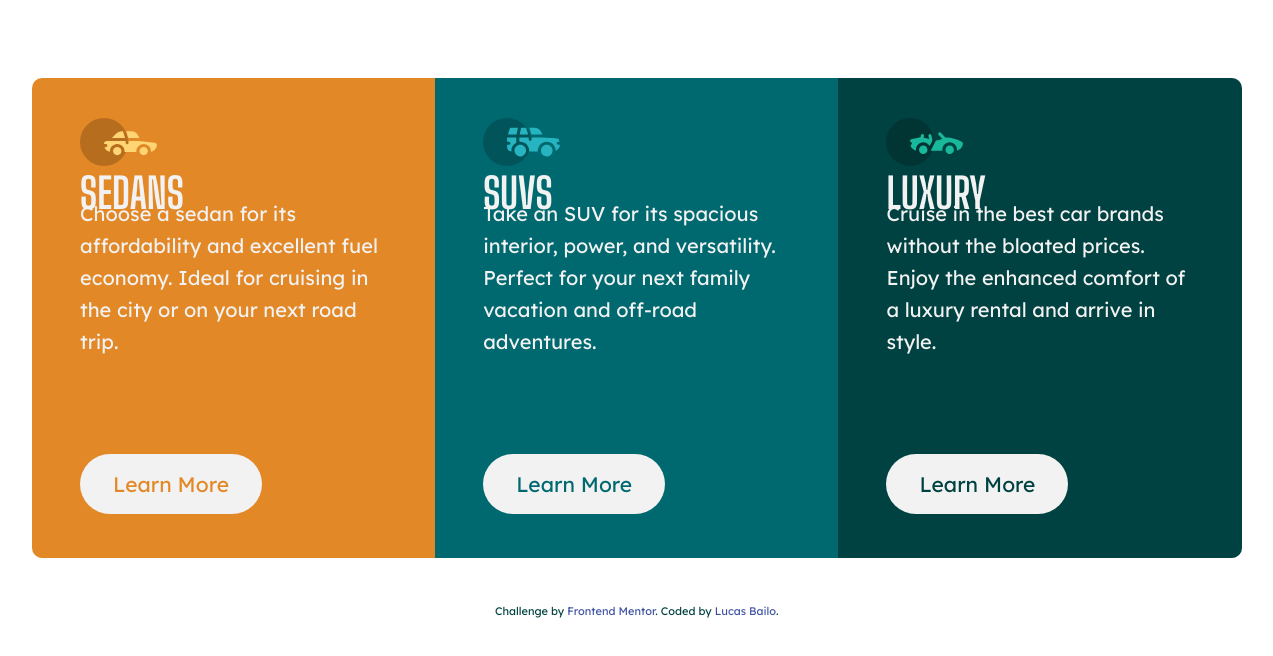
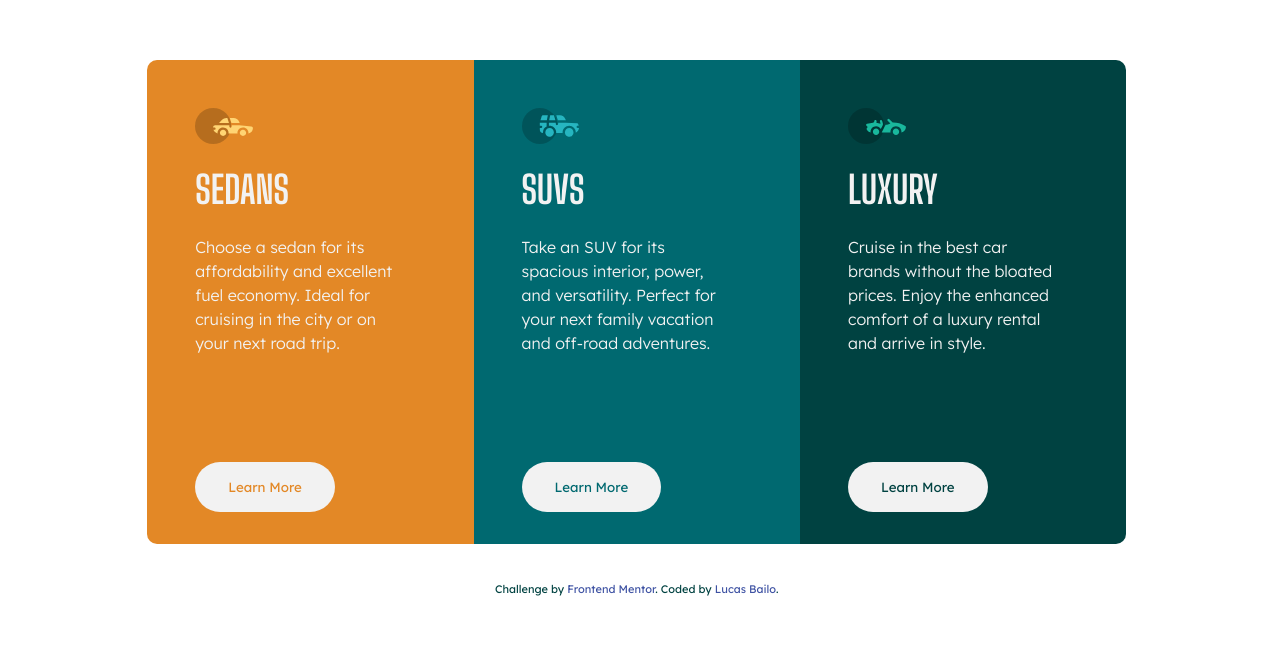
Before and after one commit to lucasbailo/3-column-preview-card, a plain HTML site: page index.html in a window 1536 px wide. Shown: the part 206-862 px from the top of the page, without its empty margins (208-1481 px from the left). Drawn offline with Linux system fonts and the light colour scheme.

Commit message:
Correcting some problems in the desktop design

```diff
--- a/index.html
+++ b/index.html
@@ -10,6 +10,7 @@
   <link rel="preconnect" href="https://fonts.gstatic.com" crossorigin>
   <link href="https://fonts.googleapis.com/css2?family=Lexend+Deca&display=swap" rel="stylesheet">
   <link href="https://fonts.googleapis.com/css2?family=Big+Shoulders+Display:wght@700&display=swap" rel="stylesheet">
+  <link href="https://fonts.googleapis.com/css2?family=Lexend+Deca:wght@300&display=swap" rel="stylesheet">
   <link rel="stylesheet" href="./styles/style.css">
 
 
@@ -23,9 +24,9 @@
 </head>
 <body>
   <main>
-
+    <div class="cards__container">
       <div class="card__container card__container-first-card">
-      <img src="./images/icon-sedans.svg" alt="Sedans Section Icon" class="container__icon">
+        <img src="./images/icon-sedans.svg" alt="" aria-hidden="true" class="container__icon">
 
         <div class="main__title">
           Sedans
@@ -41,7 +42,7 @@
       </div>
 
       <div class="card__container card__container-second-card">
-      <img src="./images/icon-suvs.svg" alt="SUVs Section Icon" class="container__icon">
+        <img src="./images/icon-suvs.svg" alt="" aria-hidden="true" class="container__icon">
 
         <div class="main__title">
           SUVs
@@ -57,7 +58,7 @@
       </div>
 
       <div class="card__container card__container-third-card">
-      <img src="./images/icon-luxury.svg" alt="Luxury Section Icon" class="container__icon">
+        <img src="./images/icon-luxury.svg" alt="" aria-hidden="true" class="container__icon">
 
         <div class="main__title">
           Luxury
@@ -67,16 +68,16 @@
           rental and arrive in style.
         </div>
         <div class="container__button">
-        <button class="card__button button__color3">Learn More</button>
+          <button class="card__button button__color3">Learn More</a>
         </div>
 
       </div>
-
+    </div>
   </main>
 
   <footer class="attribution">
     Challenge by <a rel="noopener" href="https://www.frontendmentor.io?ref=challenge" target="_blank">Frontend Mentor</a>.
-    Coded by <a rel="noopener" href="https://github.com/lucasbailo">Lucas Bailo</a>.
+    Coded by <a rel="noopener" href="https://github.com/lucasbailo" target="_blank">Lucas Bailo</a>.
   </footer>
 </body>
 </html>
--- a/styles/style.css
+++ b/styles/style.css
@@ -84,6 +84,7 @@ body {
 
 .card__button:active {
     background: var(--Transparent-white);
+    color: var(--Bright-orange);
 }
 
 .button__color1 {
@@ -137,18 +138,40 @@ body {
 
     main {
         display: flex;
+        align-items: center;
+        justify-content: center;
+    }
+
+    .cards__container {
+        display: flex;
         flex-direction: row;
-        height: 60%;
+        align-items: center;
         justify-content: center;
-
+        height: 100%;
     }
 
     .card__container {
-        display: grid;
-        width: 20%;
-        row-gap: 1rem;
-        align-items: flex-end;
-        grid-template-rows: 10% 10% 30% 35%;
+        width: 15%;
+        display: flex;
+        flex-direction: column;
+        justify-content: space-between;
+        height: 100%;
+    }
+
+    .container__icon {
+        width: 25%;
+        margin-bottom: 0rem;
+    }
+
+    .main__title {
+        margin-bottom: 0rem;
+        font-size: 38px;
+    }
+
+    .main_description {
+        width: 90%;
+        font-weight: 300;
+        font-size: 16px;
     }
 
     .card__container-first-card {
@@ -157,37 +180,20 @@ body {
     }
 
     .card__container-third-card {
+        border-bottom-left-radius: 0;
         border-top-right-radius: 10px;
-        border-bottom-left-radius: 0;
     }
 
-    .container__icon {
-        margin-bottom: 0;
-        width: 25%;
-    }
-
-    .main__title {
-        margin-bottom: 0;
-        font-size: 42px;
-
-    }
-
-    .main_description {
-        font-size: 20px;
-        line-height: 2rem;
-    }
-
-    .card__button {
-        margin-top: 0;
-        font-size: 21px;
+    .container__button {
+        margin-top: 3rem;
+        font-size: 22px;
     }
 
     .attribution {
+        margin-top: 5rem;
         font-size: 18px;
     }
-
 }
-
 
 @media screen and (min-width: 1024px) {
 
@@ -198,17 +204,40 @@ body {
 
     main {
         display: flex;
+        align-items: center;
+        justify-content: center;
+    }
+
+    .cards__container {
+        display: flex;
         flex-direction: row;
-        height: 60%;
+        align-items: center;
         justify-content: center;
-
+        height: 100%;
     }
 
     .card__container {
-        display: grid;
-        width: 20%;
-        row-gap: 1rem;
-        align-items: flex-end;
+        width: 15%;
+        display: flex;
+        flex-direction: column;
+        justify-content: space-between;
+        height: 100%;
+    }
+
+    .container__icon {
+        width: 25%;
+        margin-bottom: 0rem;
+    }
+
+    .main__title {
+        margin-bottom: 0rem;
+        font-size: 38px;
+    }
+
+    .main_description {
+        width: 90%;
+        font-weight: 300;
+        font-size: 16px;
     }
 
     .card__container-first-card {
@@ -217,80 +246,17 @@ body {
     }
 
     .card__container-third-card {
+        border-bottom-left-radius: 0;
         border-top-right-radius: 10px;
-        border-bottom-left-radius: 0;
     }
 
-    .container__icon {
-        margin-bottom: 0;
-        width: 25%;
-    }
-
-    .main__title {
-        margin-bottom: .5rem;
-        margin-top: .5rem;
-
-    }
-
-    .card__button {
-        margin-top: 4rem;
+    .container__button {
+        margin-top: 3rem;
+        font-size: 22px;
     }
 
     .attribution {
+        margin-top: 5rem;
         font-size: 18px;
     }
-
 }
-
-@media screen and (min-width: 768px) {
-
-    body {
-        padding: 10% 5% 10% 5%;
-        height: 100vh;
-    }
-
-    main {
-        display: flex;
-        flex-direction: row;
-        height: 60%;
-        justify-content: center;
-
-    }
-
-    .card__container {
-        display: grid;
-        width: 20%;
-        row-gap: 1rem;
-        align-items: flex-end;
-    }
-
-    .card__container-first-card {
-        border-bottom-left-radius: 10px;
-        border-top-right-radius: 0;
-    }
-
-    .card__container-third-card {
-        border-top-right-radius: 10px;
-        border-bottom-left-radius: 0;
-    }
-
-    .container__icon {
-        margin-bottom: 0;
-        width: 25%;
-    }
-
-    .main__title {
-        margin-bottom: .5rem;
-        margin-top: .5rem;
-
-    }
-
-    .card__button {
-        margin-top: 4rem;
-    }
-
-    .attribution {
-        font-size: 18px;
-    }
-
-}
```
Lines whose indentation alone changed are shown as unchanged.
